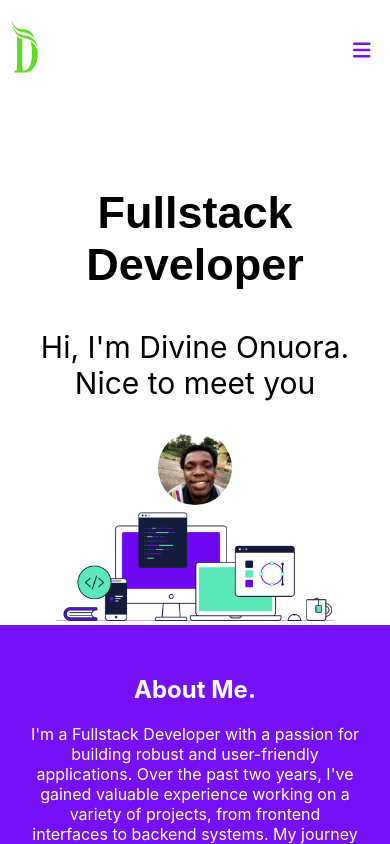
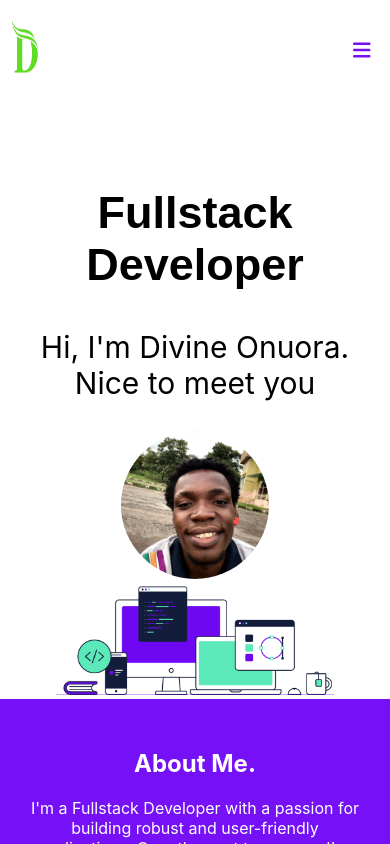
Before and after one commit to divywealth/my-portfolo, a React (Create React App) app: page / in a window 390 px wide. Shown: the top 844 px of the page. Built offline with nearby package versions, Linux system fonts and the light colour scheme.

Commit message:
Added my personal photo

```diff
--- a/src/App.css
+++ b/src/App.css
@@ -305,6 +305,11 @@
   animation: spin 1s linear infinite;
   margin-left: 10px;
 }
+.my-image {
+  border-radius: 100%;
+  width: 20%;
+  height: 20%;
+}
 
 @keyframes spin {
   100% {
@@ -363,6 +368,10 @@
 }
 
 @media only screen and (max-width: 1000px) {
+  .my-image {
+    height: 40%;
+    width: 40%
+  }
   .newService {
     margin: 40px 15px;
     background: white;
--- a/src/Pages/HomePage.js
+++ b/src/Pages/HomePage.js
@@ -46,9 +46,6 @@ function HomePage() {
   const toggleShowAll = () => {
     setShowAll(!showAll);
   };
-  const picStyle = {
-    borderRadius: '100%'
-  }
   return (
     <div>
       <div>
@@ -57,7 +54,7 @@ function HomePage() {
       <section className="Body">
         <h1>Fullstack Developer</h1>
         <p>Hi, I'm Divine Onuora. Nice to meet you</p>
-        <img src={divy} alt="Not displaying" width={"20%"} height={"20%"} style={picStyle} />
+        <img src={divy} alt="Not displaying" className="my-image" />
         <div className="computerImg">
           <img src={computer} alt="Not displaying" />
         </div>
```
